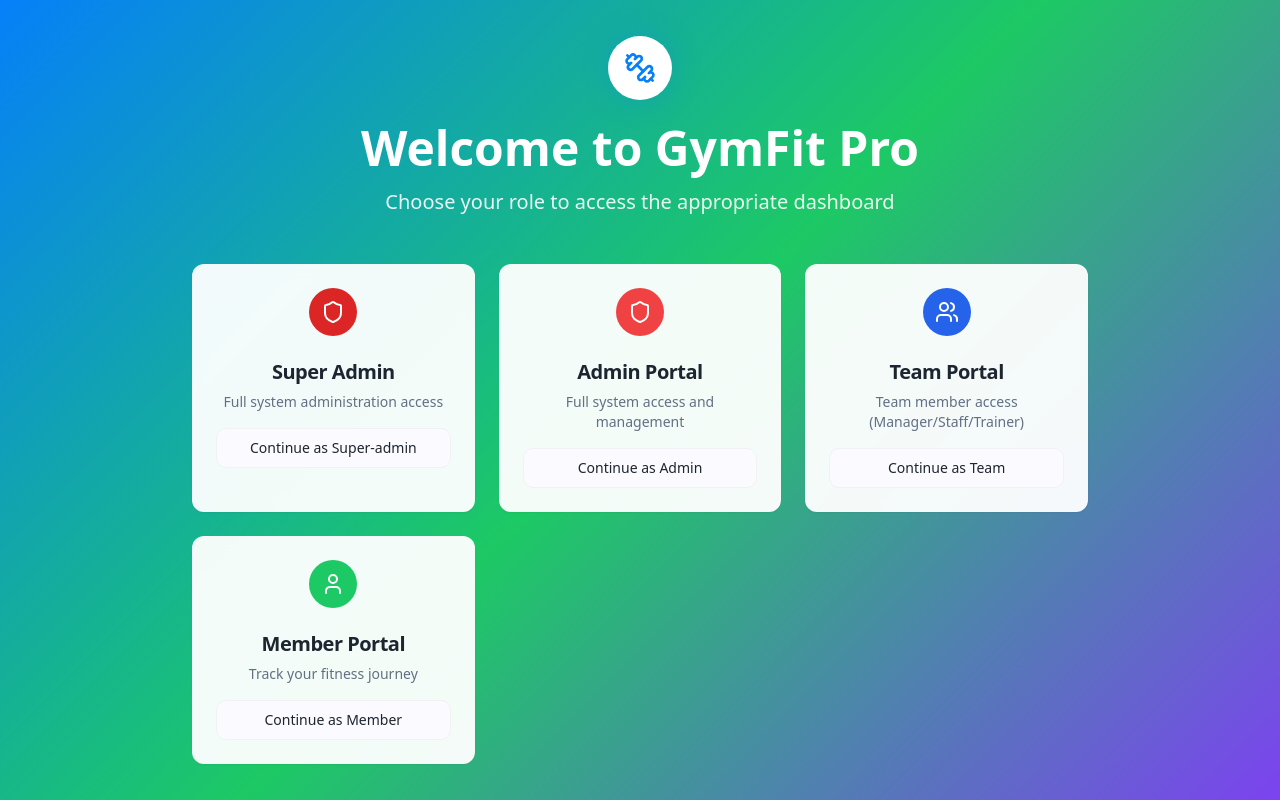
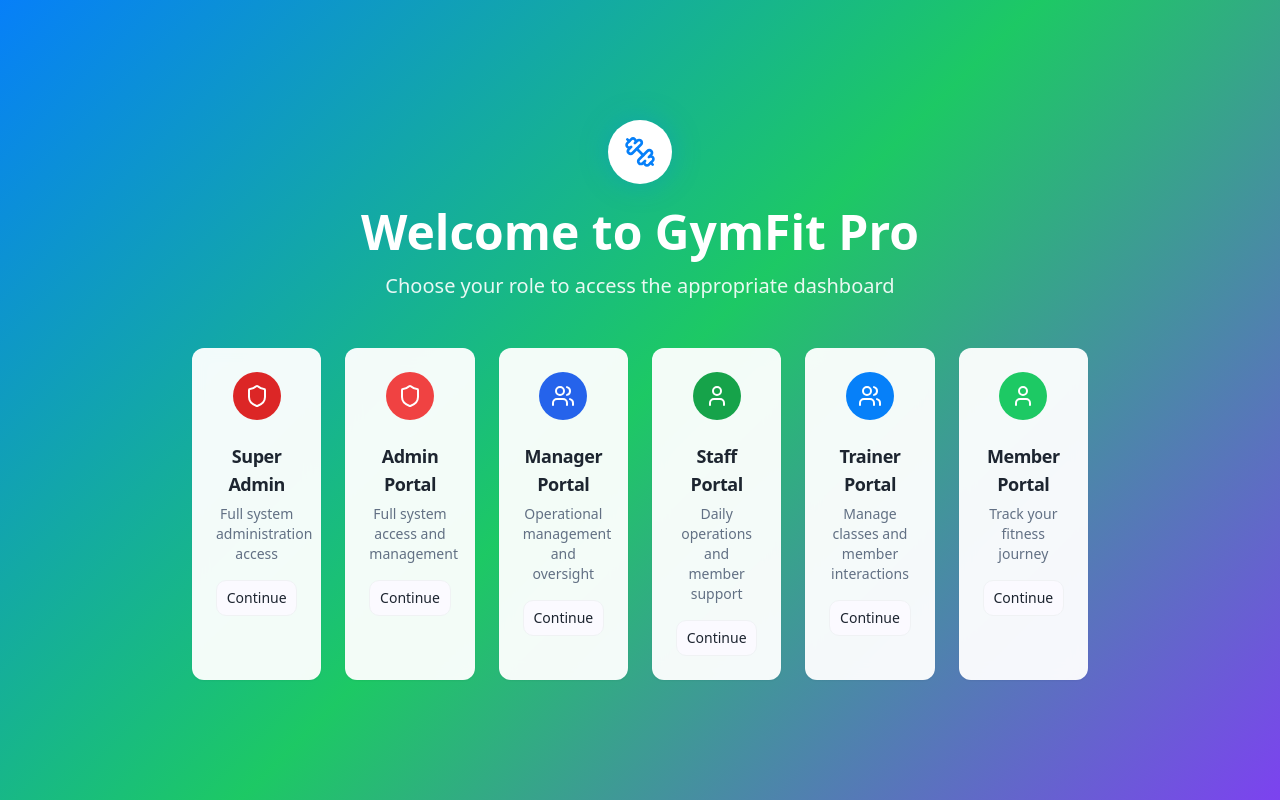
Before and after one commit to crm-cloud/fitverse-dashboard-react, a React (Vite) app: page /login in a window 1280 px wide. Built offline with nearby package versions, Linux system fonts and the light colour scheme.

Commit message:
Update team login with demo details
Update team login flow to include demo details.

```diff
--- a/src/hooks/useAuth.tsx
+++ b/src/hooks/useAuth.tsx
@@ -138,11 +138,17 @@ export const AuthProvider = ({ children }: { children: ReactNode }) => {
     // Simulate API call delay
     await new Promise(resolve => setTimeout(resolve, 1000));
 
-    // Find user by email and role
-    const roleUsers = mockUsers[credentials.role];
-    const user = roleUsers.find(u => u.email === credentials.email);
+    // Find user by email across all roles
+    let user = null;
+    for (const [role, users] of Object.entries(mockUsers)) {
+      const foundUser = users.find(u => u.email === credentials.email);
+      if (foundUser) {
+        user = foundUser;
+        break;
+      }
+    }
 
-    if (user) {
+    if (user && credentials.password === 'demo123') {
       localStorage.setItem('gymfit_user', JSON.stringify(user));
       setAuthState({
         user,
--- a/src/pages/Login.tsx
+++ b/src/pages/Login.tsx
@@ -15,35 +15,55 @@ const roleConfig = {
     color: 'bg-red-600',
     title: 'Super Admin',
     description: 'Full system administration access',
-    email: 'superadmin@gymfit.com'
+    email: 'superadmin@gymfit.com',
+    teamRole: undefined
   },
   admin: {
     icon: Shield,
     color: 'bg-destructive',
     title: 'Admin Portal',
     description: 'Full system access and management',
-    email: 'admin@gymfit.com'
+    email: 'admin@gymfit.com',
+    teamRole: undefined
   },
-  team: {
+  manager: {
     icon: Users,
     color: 'bg-blue-600',
-    title: 'Team Portal',
-    description: 'Team member access (Manager/Staff/Trainer)',
-    email: 'team@gymfit.com'
+    title: 'Manager Portal',
+    description: 'Operational management and oversight',
+    email: 'manager@gymfit.com',
+    teamRole: 'manager'
+  },
+  staff: {
+    icon: User,
+    color: 'bg-green-600',
+    title: 'Staff Portal',
+    description: 'Daily operations and member support',
+    email: 'staff@gymfit.com',
+    teamRole: 'staff'
+  },
+  trainer: {
+    icon: Users,
+    color: 'bg-primary',
+    title: 'Trainer Portal',
+    description: 'Manage classes and member interactions',
+    email: 'trainer@gymfit.com',
+    teamRole: 'trainer'
   },
   member: {
     icon: User,
     color: 'bg-success',
     title: 'Member Portal',
     description: 'Track your fitness journey',
-    email: 'member@gymfit.com'
+    email: 'member@gymfit.com',
+    teamRole: undefined
   }
 };
 
 export default function Login() {
   const { authState, login } = useAuth();
   const { toast } = useToast();
-  const [selectedRole, setSelectedRole] = useState<UserRole | null>(null);
+  const [selectedRole, setSelectedRole] = useState<keyof typeof roleConfig | null>(null);
   const [credentials, setCredentials] = useState({ email: '', password: '' });
   const [showPassword, setShowPassword] = useState(false);
   const [isLoading, setIsLoading] = useState(false);
@@ -52,16 +72,9 @@ export default function Login() {
     return <Navigate to="/dashboard" replace />;
   }
 
-  const handleRoleSelect = (role: UserRole) => {
+  const handleRoleSelect = (role: keyof typeof roleConfig) => {
     setSelectedRole(role);
-    // Set different emails based on role for team members
-    const emails = {
-      'super-admin': 'superadmin@gymfit.com',
-      'admin': 'admin@gymfit.com',
-      'team': 'manager@gymfit.com', // Default to manager for team
-      'member': 'member@gymfit.com'
-    };
-    setCredentials({ email: emails[role], password: 'demo123' });
+    setCredentials({ email: roleConfig[role].email, password: 'demo123' });
   };
 
   const handleLogin = async (e: React.FormEvent) => {
@@ -70,10 +83,12 @@ export default function Login() {
 
     setIsLoading(true);
     try {
-      await login({ ...credentials, role: selectedRole });
+      const config = roleConfig[selectedRole];
+      const userRole: UserRole = config.teamRole ? 'team' : selectedRole as UserRole;
+      await login({ ...credentials, role: userRole });
       toast({
         title: 'Welcome to GymFit Pro!',
-        description: `Logged in as ${selectedRole}`,
+        description: `Logged in as ${config.title}`,
       });
     } catch (error) {
       toast({
@@ -102,8 +117,8 @@ export default function Login() {
             </p>
           </div>
 
-          <div className="grid md:grid-cols-3 gap-6">
-            {(Object.entries(roleConfig) as [UserRole, typeof roleConfig.admin][]).map(([role, config]) => {
+          <div className="grid md:grid-cols-3 lg:grid-cols-6 gap-6">
+            {(Object.entries(roleConfig) as [keyof typeof roleConfig, typeof roleConfig.admin][]).map(([role, config]) => {
               const IconComponent = config.icon;
               return (
                 <Card
@@ -115,12 +130,12 @@ export default function Login() {
                     <div className={`inline-flex items-center justify-center w-12 h-12 ${config.color} rounded-full mx-auto mb-4`}>
                       <IconComponent className="w-6 h-6 text-white" />
                     </div>
-                    <CardTitle className="text-xl">{config.title}</CardTitle>
+                    <CardTitle className="text-lg">{config.title}</CardTitle>
                     <CardDescription className="text-sm">{config.description}</CardDescription>
                   </CardHeader>
                   <CardContent className="pt-0">
-                    <Button className="w-full" variant="outline">
-                      Continue as {role.charAt(0).toUpperCase() + role.slice(1)}
+                    <Button className="w-full" variant="outline" size="sm">
+                      Continue
                     </Button>
                   </CardContent>
                 </Card>
@@ -198,6 +213,7 @@ export default function Login() {
               <strong>Demo Credentials:</strong><br />
               Email: {selectedConfig.email}<br />
               Password: demo123
+              {selectedConfig.teamRole && <><br />Team Role: {selectedConfig.teamRole}</>}
             </p>
           </div>
         </CardContent>
```
